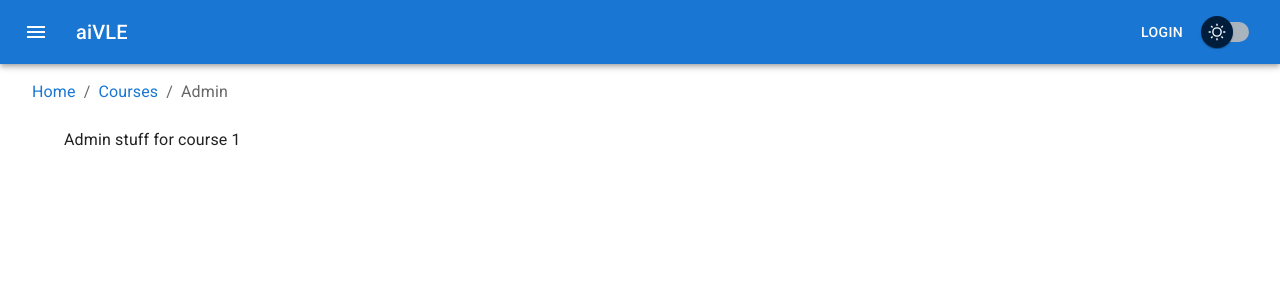
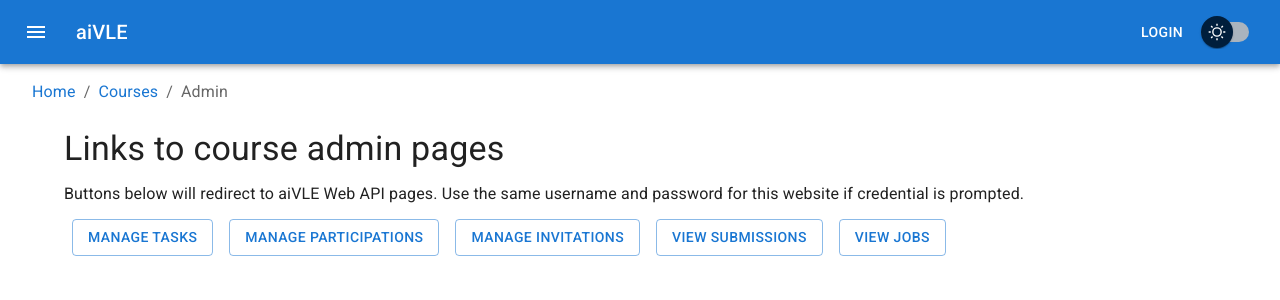
Before and after one commit to le0tan/aivle-fe, a React (Create React App) app: page /course_admin/1 in a window 1280 px wide. Shown: the top 300 px of the page. Built offline with nearby package versions, Linux system fonts and the light colour scheme.

Commit message:
admin: admin panel page

```diff
--- a/src/pages/adminPanel.jsx
+++ b/src/pages/adminPanel.jsx
@@ -1,17 +1,42 @@
 import React from "react";
-import {Container, CssBaseline, Typography} from "@mui/material";
+import {Button, Container, CssBaseline, Typography} from "@mui/material";
 import {useParams} from "react-router-dom";
+import {API_BASE_URL} from "../constants";
+import {styled} from "@mui/material/styles"
 
 const AdminPanel = () => {
   const {id} = useParams();
+
+  const AdminButton = styled(Button)(({theme}) => ({
+    margin: theme.spacing(1)
+  }))
 
   return (
     <React.Fragment>
       <Container component="main" maxWidth="lg">
         <CssBaseline/>
-        <Typography>
-          Admin stuff for course {id}
+        <Typography variant="h4" gutterBottom>
+          Links to course admin pages
         </Typography>
+        <Typography variant="body1" gutterBottom>
+          Buttons below will redirect to aiVLE Web API pages. Use the same username and password for this website
+          if credential is prompted.
+        </Typography>
+        <AdminButton variant={"outlined"} href={API_BASE_URL + "/api/v1/tasks/?course=" + id} target="_blank">
+          Manage Tasks
+        </AdminButton>
+        <AdminButton variant={"outlined"} href={API_BASE_URL + "/api/v1/participations/?course=" + id} target="_blank">
+          Manage Participations
+        </AdminButton>
+        <AdminButton variant={"outlined"} href={API_BASE_URL + "/api/v1/invitations/?course=" + id} target="_blank">
+          Manage Invitations
+        </AdminButton>
+        <AdminButton variant={"outlined"} href={API_BASE_URL + "/api/v1/submissions/"} target="_blank">
+          View Submissions
+        </AdminButton>
+        <AdminButton variant={"outlined"} href={API_BASE_URL + "/api/v1/jobs/"} target="_blank">
+          View Jobs
+        </AdminButton>
       </Container>
     </React.Fragment>
   )
```
